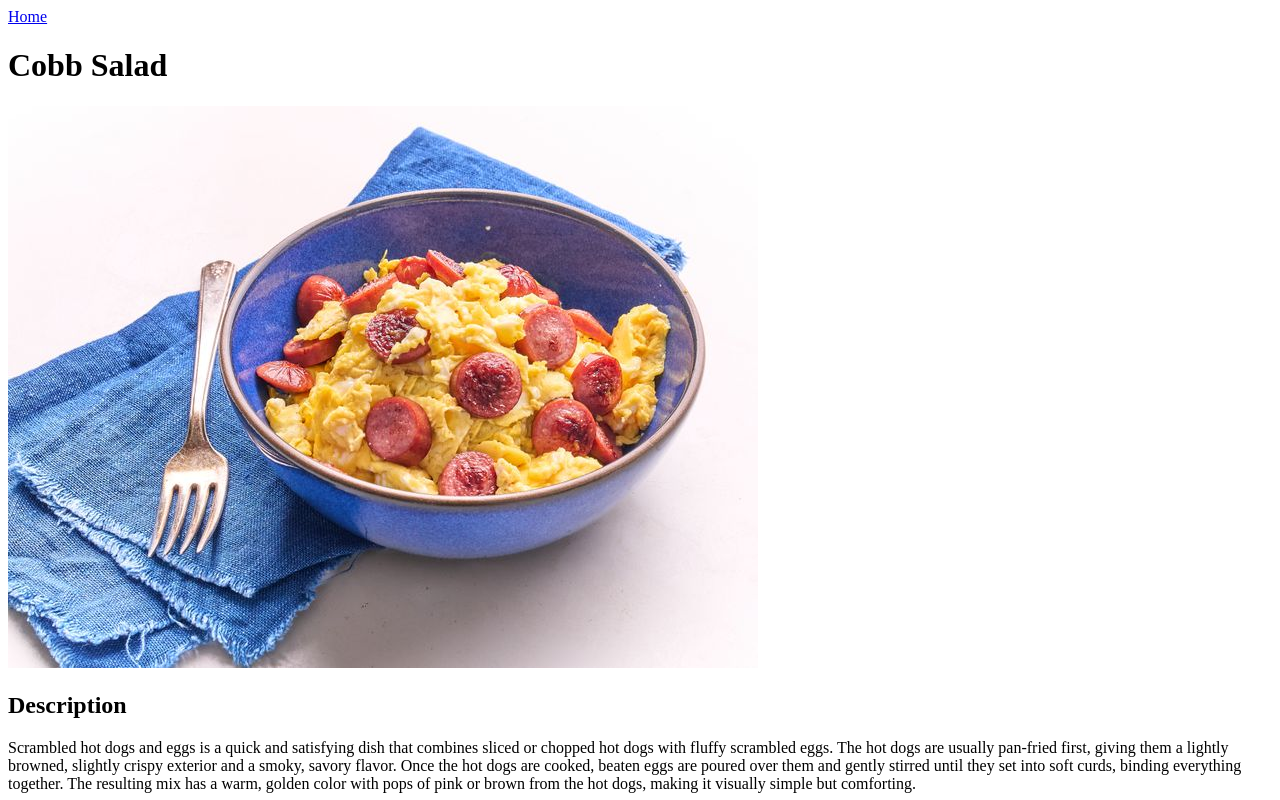
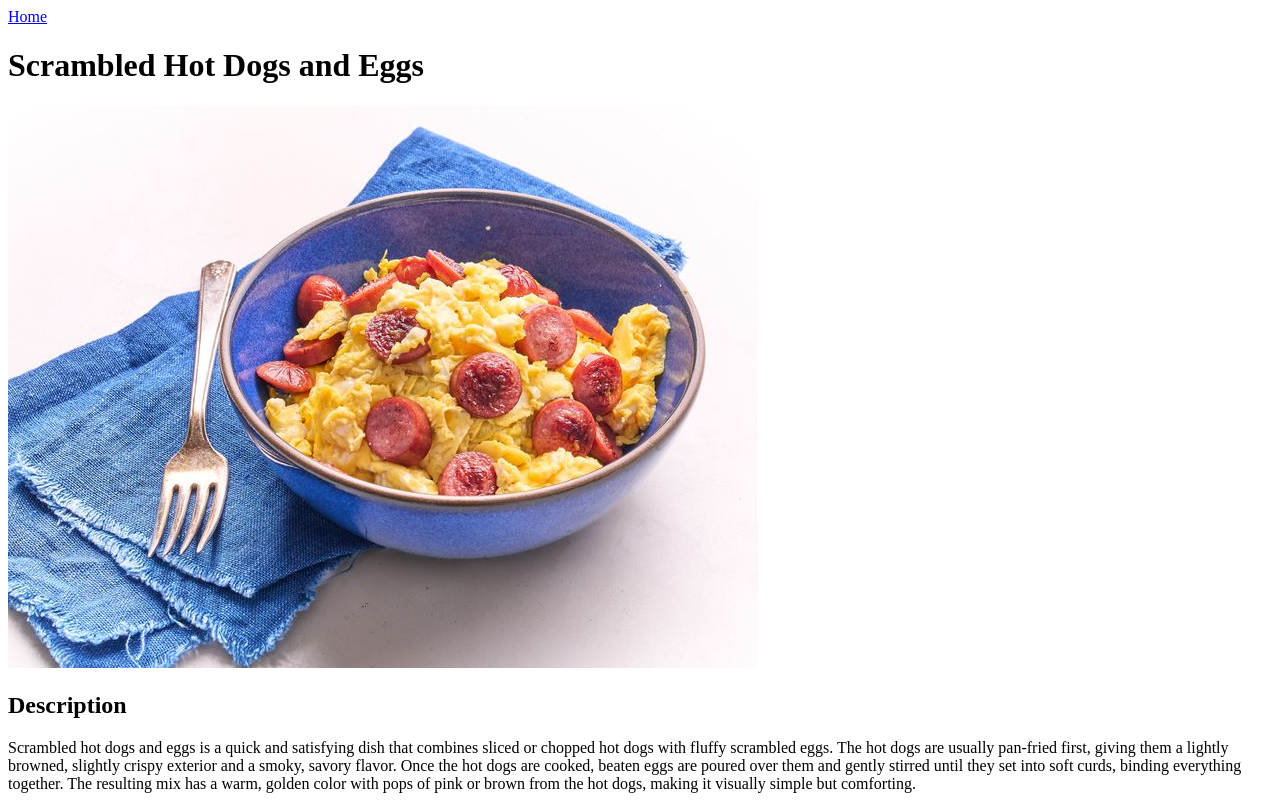
Before and after one commit to HamSudo/odin-recipes, a plain HTML site: page recipes/hot-dogs-and-eggs.html in a window 1280 px wide. Shown: the top 800 px of the page. Drawn offline with Linux system fonts and the light colour scheme.

Commit message:
Fix typo: 'Cobb Salad' replaced with 'Scrambled Hot Dogs and Eggs'
The Typo occured due to copy-pasting HTML from another recipe page with a similar structure.

```diff
--- a/recipes/hot-dogs-and-eggs.html
+++ b/recipes/hot-dogs-and-eggs.html
@@ -6,7 +6,7 @@
     <a href="../index.html">Home</a>
 </head>
 <body>
-    <h1>Cobb Salad</h1>
+    <h1>Scrambled Hot Dogs and Eggs</h1>
       <img src="../recipes-images/hot-dogs-and-eggs.jpg">
     <h2>Description</h2>
       <p>Scrambled hot dogs and eggs is a quick and satisfying dish that combines sliced or chopped hot dogs with fluffy scrambled eggs. The hot dogs are usually pan-fried first, giving them a lightly browned, slightly crispy exterior and a smoky, savory flavor. Once the hot dogs are cooked, beaten eggs are poured over them and gently stirred until they set into soft curds, binding everything together. The resulting mix has a warm, golden color with pops of pink or brown from the hot dogs, making it visually simple but comforting.</p>
```
